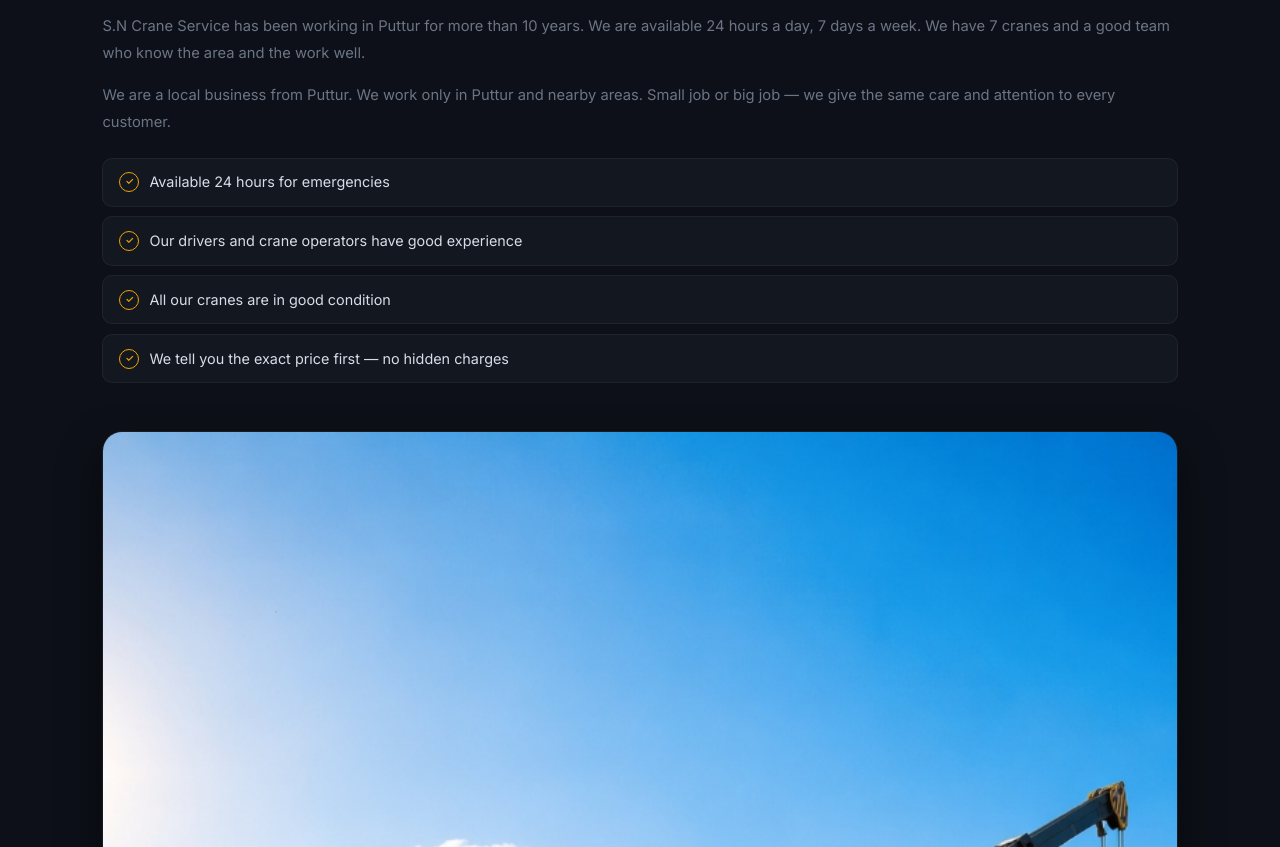
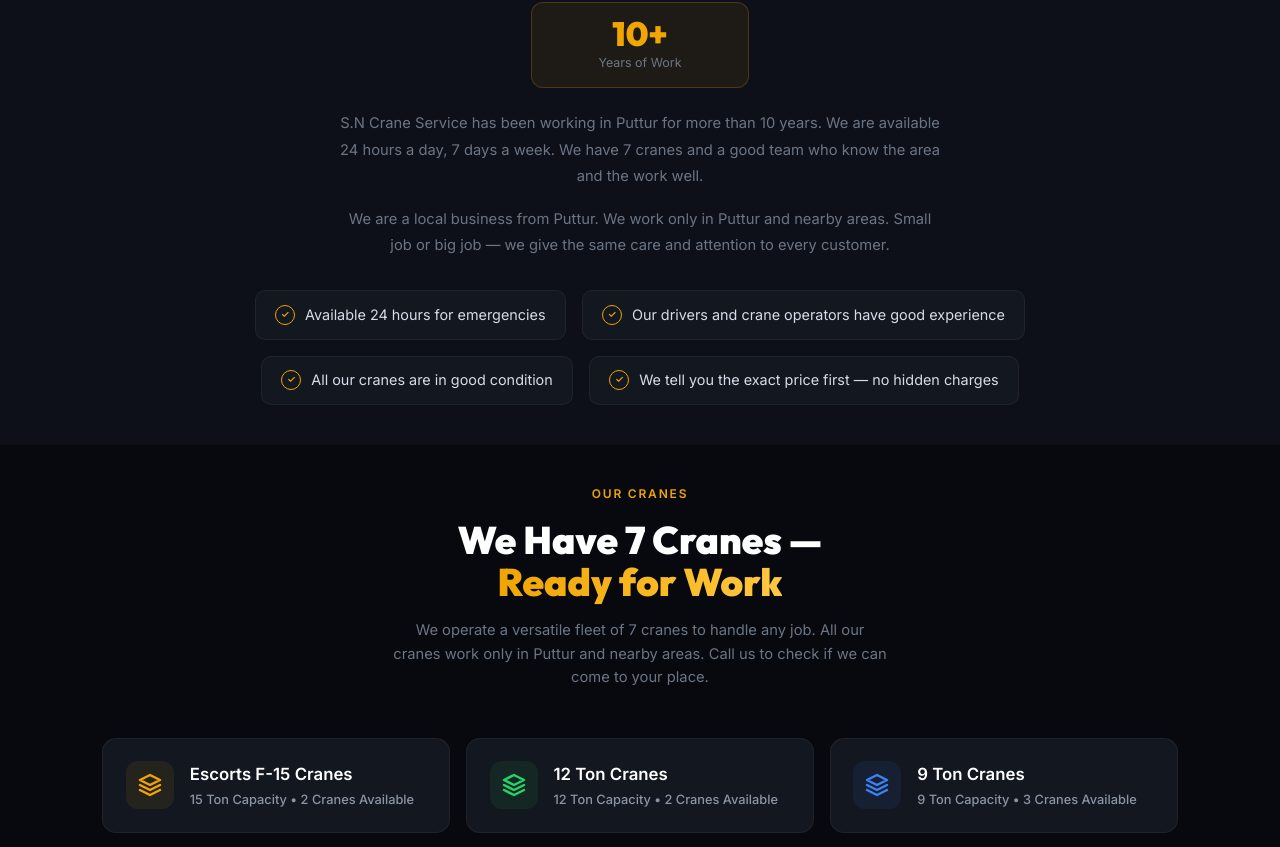
Before and after one commit to sampathkulal400-sketch/Nandaneshwara-Cranes, a React (Vite) app: page / in a window 1280 px wide. Shown: the part 1093-1940 px from the top of the page. Built offline with nearby package versions, Linux system fonts and the light colour scheme.

Commit message:
Remove redundant About image and center layout

```diff
--- a/src/components/About.jsx
+++ b/src/components/About.jsx
@@ -17,11 +17,11 @@ export default function About() {
 
   return (
     <section id="about" className="sp" style={{ background: '#0d1018', overflow: 'hidden' }}>
-      <div style={{ maxWidth: 1080, margin: '0 auto' }}>
-        <div style={{ display: 'grid', gap: '3rem', gridTemplateColumns: '1fr' }} className="md:grid-cols-2 items-center">
+      <div style={{ maxWidth: 800, margin: '0 auto', textAlign: 'center' }}>
+        <div style={{ display: 'flex', flexDirection: 'column', alignItems: 'center' }}>
 
-          {/* Left: Text Content */}
-          <div>
+          {/* Text Content */}
+          <div style={{ display: 'flex', flexDirection: 'column', alignItems: 'center' }}>
             <p className="reveal sec-label">{t('about_label')}</p>
 
             <h2 className="reveal d1 font-display" style={{
@@ -53,29 +53,29 @@ export default function About() {
               ))}
             </div>
 
-            <div className="reveal d2">
-              <p style={{ color: '#6b7585', lineHeight: 1.8, marginBottom: '1rem', fontSize: '.92rem' }}>
+            <div className="reveal d2" style={{ display: 'flex', flexDirection: 'column', alignItems: 'center' }}>
+              <p style={{ color: '#6b7585', lineHeight: 1.8, marginBottom: '1rem', fontSize: '.92rem', maxWidth: 600 }}>
                 {t('about_p1')}
               </p>
-              <p style={{ color: '#6b7585', lineHeight: 1.8, marginBottom: '1.4rem', fontSize: '.92rem' }}>
+              <p style={{ color: '#6b7585', lineHeight: 1.8, marginBottom: '2rem', fontSize: '.92rem', maxWidth: 600 }}>
                 {t('about_p2')}
               </p>
             </div>
 
             <ul className="reveal d3" style={{
               listStyle: 'none', padding: 0, margin: 0,
-              display: 'flex', flexDirection: 'column', gap: '.6rem',
+              display: 'flex', flexDirection: 'row', flexWrap: 'wrap', justifyContent: 'center', gap: '1rem', maxWidth: 800
             }}>
               {POINTS.map(p => (
                 <li key={p} style={{
-                  display: 'flex', alignItems: 'flex-start', gap: 10,
+                  display: 'flex', alignItems: 'center', gap: 10,
                   fontSize: '.9rem', color: '#d8dce8',
                   background: '#131720',
                   border: '1px solid rgba(255,255,255,.05)',
-                  borderRadius: 10, padding: '.8rem 1rem',
+                  borderRadius: 10, padding: '.8rem 1.2rem',
                 }}>
                   <span style={{
-                    flexShrink: 0, width: 20, height: 20, marginTop: 1,
+                    flexShrink: 0, width: 20, height: 20,
                     borderRadius: '50%', border: '1.5px solid #f0a500',
                     display: 'flex', alignItems: 'center', justifyContent: 'center',
                     color: '#f0a500', fontSize: '.6rem', fontWeight: 900,
@@ -86,33 +86,6 @@ export default function About() {
             </ul>
           </div>
 
-          {/* Right: Image */}
-          <div className="reveal d2 hidden md:block" style={{ position: 'relative', height: '100%' }}>
-            <div style={{
-              position: 'relative', borderRadius: 20, overflow: 'hidden',
-              boxShadow: '0 20px 40px rgba(0,0,0,0.5)',
-              border: '1px solid rgba(255,255,255,0.05)',
-              height: '100%', minHeight: 500
-            }}>
-              <img src="/images/crane5.jpg" alt="S.N Crane Service team" style={{ width: '100%', height: '100%', objectFit: 'cover' }} />
-              <div style={{ position: 'absolute', inset: 0, background: 'linear-gradient(to top, rgba(10,12,16,0.8), transparent 40%)' }} />
-            </div>
-
-            {/* Floating Badge */}
-            <div className="glass-card" style={{
-              position: 'absolute', bottom: -20, left: -20,
-              padding: '1.2rem 1.5rem', borderRadius: 16,
-              display: 'flex', alignItems: 'center', gap: 14,
-              border: '1px solid rgba(240,165,0,.25)'
-            }}>
-              <div style={{ width: 44, height: 44, borderRadius: '50%', background: 'rgba(240,165,0,.15)', color: '#f0a500', display: 'flex', alignItems: 'center', justifyContent: 'center', fontSize: '1.4rem' }}>🏆</div>
-              <div>
-                <p className="font-display" style={{ color: '#fff', fontWeight: 900, fontSize: '1.1rem', margin: 0 }}>{t('trusted_badge')}</p>
-                <p style={{ color: '#8b95a5', fontSize: '0.8rem', margin: 0, fontWeight: 500 }}>{t('trusted_sub')}</p>
-              </div>
-            </div>
-          </div>
-
         </div>
       </div>
     </section>
```
